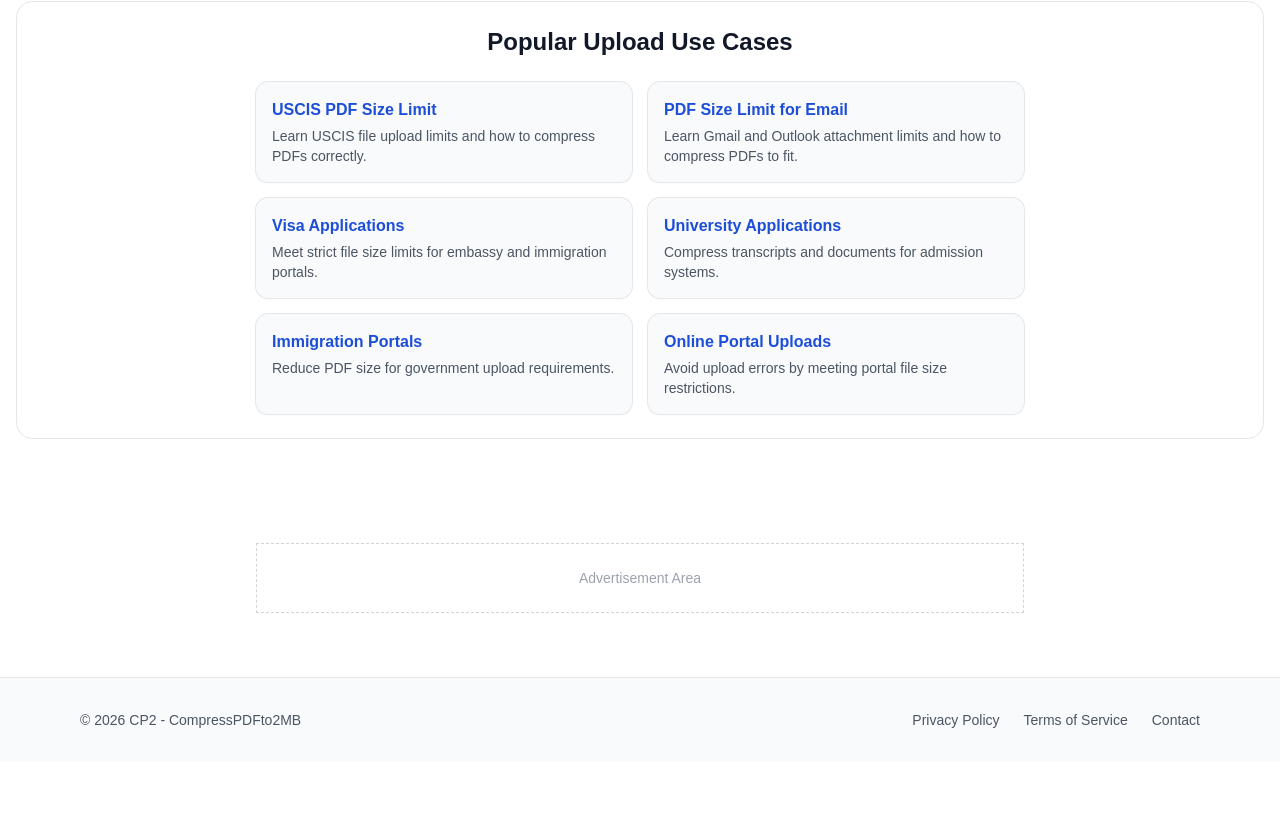
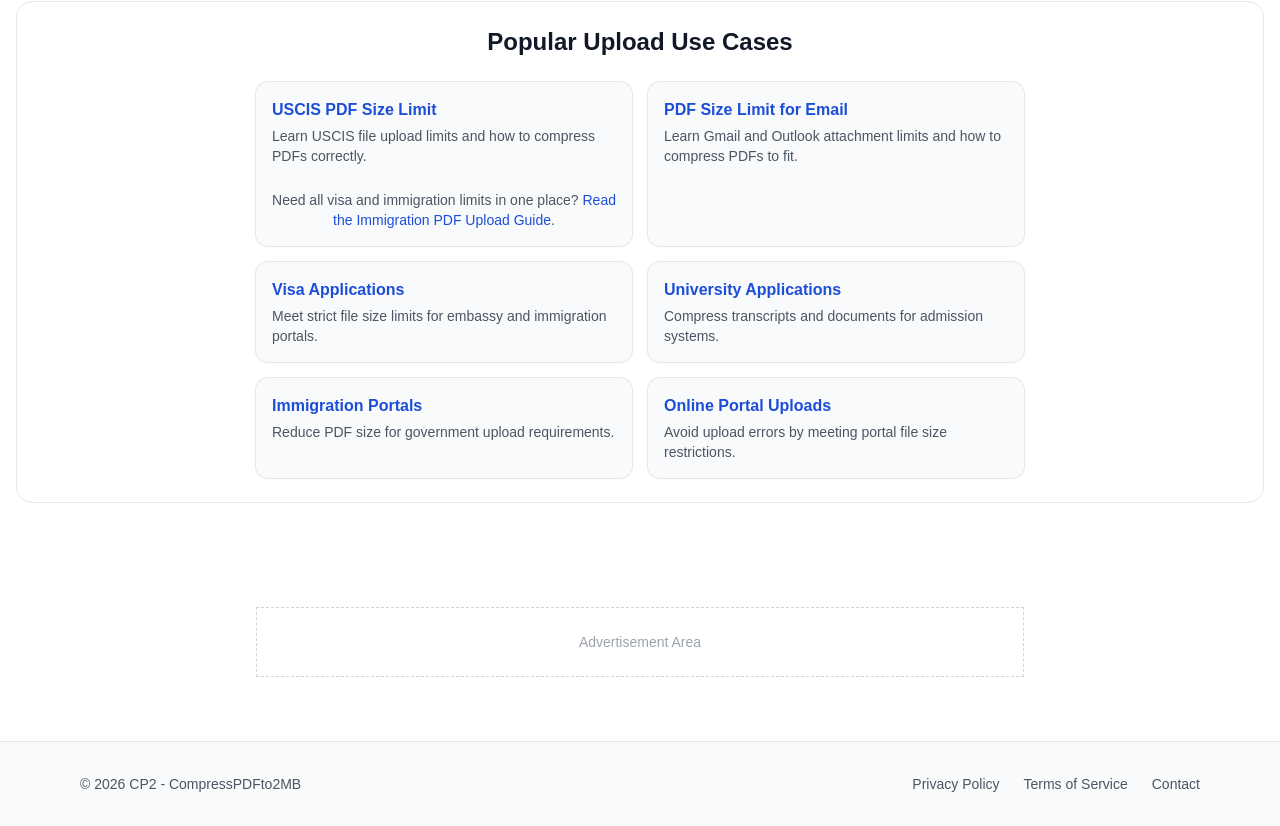
Before and after one commit to behicyildirim/compresspdfto2mb, a Next.js app: page / in a window 1280 px wide. Shown: the part 3256-4082 px from the top of the page. Before the commit the page ends 4018 px from the top, so only its background shows below. Built offline with nearby package versions, Linux system fonts and the light colour scheme.

Commit message:
Add immigration hub guide and link it sitewide

```diff
--- a/app/page.tsx
+++ b/app/page.tsx
@@ -387,6 +387,13 @@ export default function Home() {
   <p className="text-sm text-gray-600 mt-1">
     Learn USCIS file upload limits and how to compress PDFs correctly.
   </p>
+  <p className="mt-6 text-sm text-gray-600 text-center">
+  Need all visa and immigration limits in one place?{" "}
+  <a href="/immigration-pdf-upload-guide" className="text-blue-700 hover:underline">
+    Read the Immigration PDF Upload Guide
+  </a>
+  .
+</p>
 </a>
       <a
   href="/pdf-size-limit-for-email"
```
Also changed, not shown: app/immigration-pdf-upload-guide/page.tsx (added).
